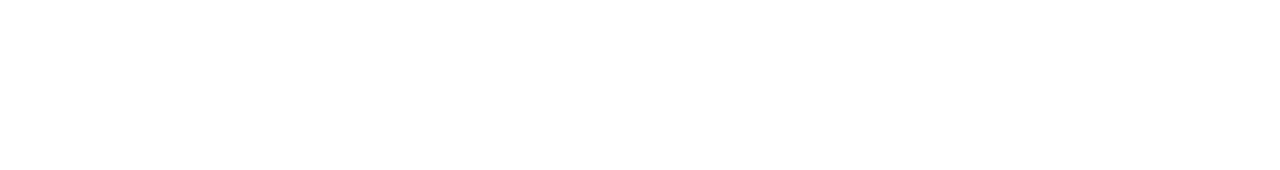
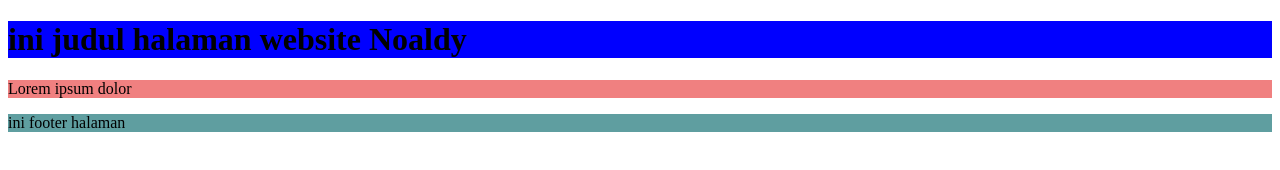
Before and after one commit to Noaldy/racap-22-05-25, a plain HTML site: page index.html in a window 1280 px wide. Drawn offline with Linux system fonts and the light colour scheme.

Commit message:
update css

```diff
--- /dev/null
+++ b/css/style.css
@@ -0,0 +1,3 @@
+footer {
+  background-color: cadetblue;
+}
--- a/index.html
+++ b/index.html
@@ -4,6 +4,38 @@
     <meta charset="UTF-8" />
     <meta name="viewport" content="width=device-width, initial-scale=1.0" />
     <title>Document</title>
+
+    <!-- ini adalah css internal -->
+    <style>
+      article {
+        background-color: lightcoral;
+      }
+    </style>
+
+    <!-- ini adalah css external -->
+    <link rel="stylesheet" href="css\style.css" />
   </head>
-  <body></body>
+
+  <body>
+    <!-- ini adalah css inline -->
+    <header onclick="showAlert()" style="background-color: blue">
+      <h1>ini judul halaman website Noaldy</h1>
+    </header>
+
+    <article>
+      <p>Lorem ipsum dolor</p>
+    </article>
+
+    <footer>
+      <span>ini footer halaman</span>
+    </footer>
+
+    <!-- internal js -->
+    <script>
+      // ini adalah funcion javascript
+      function showAlert() {
+        alert("ini adalah alert");
+      }
+    </script>
+  </body>
 </html>
```
